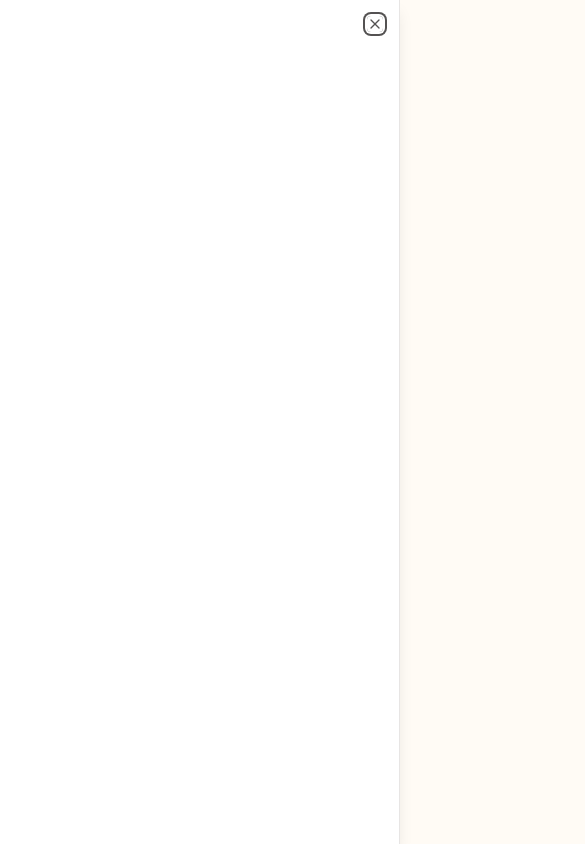
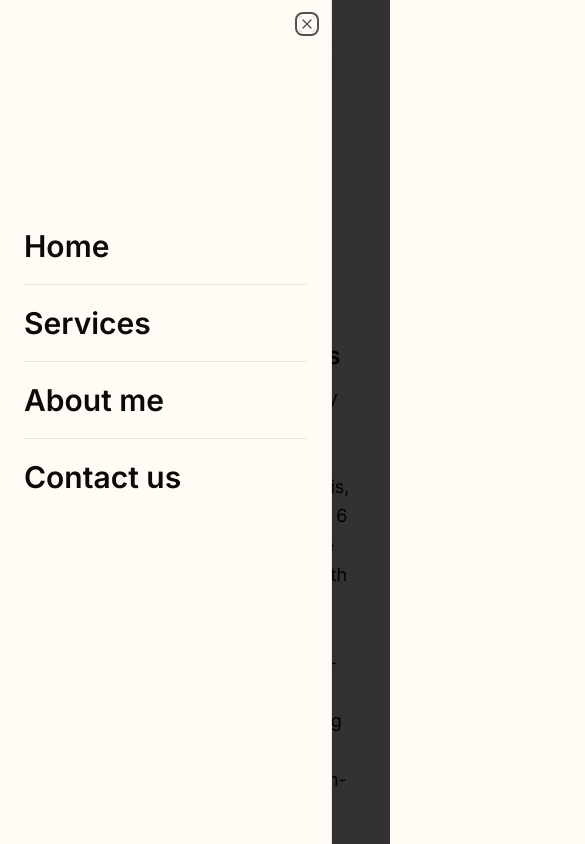
Before and after one commit to dv0c/dv0c-portfolio, a Next.js app: page /about-me in a window 390 px wide. Both pictures are taken after a click on the button 52 px from the left and 57 px from the top of the page. Shown: the top 844 px of the page, 585 px wide, since content can reach past the window. Built offline with nearby package versions, Linux system fonts and the light colour scheme.

Commit message:
modified:   src/app/(routes)/about-me/page.tsx 	modified:   src/components/Header.tsx 	modified:   src/components/Menu.tsx 	new file:   src/components/NavLinks.tsx 	new file:   src/lib/data.ts

```diff
--- a/src/app/(routes)/about-me/page.tsx
+++ b/src/app/(routes)/about-me/page.tsx
@@ -1,11 +1,10 @@
-
 import { Service } from "@/components/Service";
 import { font } from "@/lib/font";
 import { Circle, ImageIcon } from "lucide-react";
 import Image from "next/image";
 import me from "../../../../public/me.jpg";
 
-const page = ({ }) => {
+const page = ({}) => {
   return (
     <main>
       <div className="flex justify-center mx-auto">
@@ -22,30 +21,60 @@ const page = ({ }) => {
             <h2 className="text-2xl font-semibold text-center ">
               I'm Anastasios Meintanis
             </h2>
-            <p className="text-lg max-w-[320px] text-center text-center">
+            <p className="text-lg max-w-[320px] text-center">
               I'm a software engineer, currently working at{" "}
-              <a href="https://www.data-base.gr/" className="underline">Data Base</a>.
+              <a href="https://www.data-base.gr/" className="underline">
+                Data Base
+              </a>
+              .
             </p>
           </div>
         </div>
       </div>
-      <div className="max-w-5xl mx-auto">
-        <div className="mt-8 p-6 mb-8">
+      <div className="md:max-w-5xl max-w-full mx-auto">
+        <div className="mt-8 p-0 md:p-6 mb-8">
           <p className="text-lg text-center leading-relaxed">
-            Greetings, I'm Anastasios Meintanis, a 20-year-old web developer with 6 years of experience based in the picturesque locales of Greece. With a fervent passion for coding, I specialize in crafting immersive digital experiences using cutting-edge technologies. Proficient in Next.js, Angular, and React, I bring ideas to life through meticulous development and creative problem-solving. My journey in the digital landscape has been marked by diverse projects and collaborations with startups, where I've honed my skills and contributed to innovative solutions. With an insatiable appetite for learning and a knack for simplifying complexities, I thrive on exploring new horizons in web development. I invite you to join me on this exciting journey as we redefine the possibilities of the digital world, one project at a time.
+            Greetings, I'm Anastasios Meintanis, a 20-year-old web developer
+            with 6 years of experience based in the picturesque locales of
+            Greece. With a fervent passion for coding, I specialize in crafting
+            immersive digital experiences using cutting-edge technologies.
+            Proficient in Next.js, Angular, and React, I bring ideas to life
+            through meticulous development and creative problem-solving. My
+            journey in the digital landscape has been marked by diverse projects
+            and collaborations with startups, where I've honed my skills and
+            contributed to innovative solutions. With an insatiable appetite for
+            learning and a knack for simplifying complexities, I thrive on
+            exploring new horizons in web development. I invite you to join me
+            on this exciting journey as we redefine the possibilities of the
+            digital world, one project at a time.
           </p>
         </div>
         <div className="mt-10 pt-10 border-t">
           <section className="space-y-5">
             <h3
-              className={"font-medium text-2xl text-center w-full text-stone-800 mt-3 " + font.className}
+              className={
+                "font-medium text-2xl text-center w-full text-stone-800 mt-3 " +
+                font.className
+              }
             >
               My learning journey
             </h3>
-            <div className="items-center gap-5  flex">
-              <Service name="Learning Angular" description="2018 - 2019" svg={<Circle />} />
-              <Service name="Learning React" description="2019" svg={<Circle />} />
-              <Service name="Learning React" description="2019 - Present" svg={<Circle />} />
+            <div className="items-center gap-5 flex-wrap md:flex-nowrap flex">
+              <Service
+                name="Learning Angular"
+                description="2018 - 2019"
+                svg={<Circle />}
+              />
+              <Service
+                name="Learning React"
+                description="2019"
+                svg={<Circle />}
+              />
+              <Service
+                name="Learning Next Js"
+                description="2019 - Present"
+                svg={<Circle />}
+              />
             </div>
           </section>
           <section>
@@ -59,17 +88,34 @@ const page = ({ }) => {
 
 export default page;
 
-
 const KeepInMind = () => {
   return (
     <div className="mt-10 pt-10 border-t">
       <h3
-        className={"font-medium text-2xl text-center w-full text-stone-800 mt-3 mb-5 " + font.className}
+        className={
+          "font-medium text-2xl text-center w-full text-stone-800 mt-3 mb-5 " +
+          font.className
+        }
       >
         Crafting Exceptional User Experiences
       </h3>
       <p className="text-lg text-center leading-relaxed">
-        Crafting a website that seamlessly blends speed, responsiveness, and SEO optimization is paramount in delivering an exceptional user experience. With a commitment to efficiency without unnecessary cost escalation, I ensure each project is meticulously tailored to achieve these goals. Through image optimization techniques and judicious use of content delivery networks (CDNs), I minimize load times while maximizing content quality. Implementation of lazy loading and Gzip compression further enhances performance, ensuring swift delivery of content to users worldwide. Responsive design principles are at the core of my approach, guaranteeing that websites adapt flawlessly to any screen size or device. Adherence to SEO best practices, such as strategic keyword placement and fast loading times, bolsters visibility and search engine rankings. Moreover, prioritizing accessibility and browser caching ensures inclusivity and smooth browsing experiences for all users. Continuous performance monitoring enables fine-tuning and optimization, ensuring sustained excellence in user satisfaction and engagement.
+        Crafting a website that seamlessly blends speed, responsiveness, and SEO
+        optimization is paramount in delivering an exceptional user experience.
+        With a commitment to efficiency without unnecessary cost escalation, I
+        ensure each project is meticulously tailored to achieve these goals.
+        Through image optimization techniques and judicious use of content
+        delivery networks (CDNs), I minimize load times while maximizing content
+        quality. Implementation of lazy loading and Gzip compression further
+        enhances performance, ensuring swift delivery of content to users
+        worldwide. Responsive design principles are at the core of my approach,
+        guaranteeing that websites adapt flawlessly to any screen size or
+        device. Adherence to SEO best practices, such as strategic keyword
+        placement and fast loading times, bolsters visibility and search engine
+        rankings. Moreover, prioritizing accessibility and browser caching
+        ensures inclusivity and smooth browsing experiences for all users.
+        Continuous performance monitoring enables fine-tuning and optimization,
+        ensuring sustained excellence in user satisfaction and engagement.
       </p>
       {/* <h1 className={"text-lg font-semibold my-5 text-center " + font.className}>How can we achive this</h1>
       <div className="flex items-center gap-3 flex-wrap">
--- a/src/components/Header.tsx
+++ b/src/components/Header.tsx
@@ -6,8 +6,8 @@ const Header = () => {
   return (
     <header className="py-10">
       <div className="flex items-center justify-between">
-        <section className="flex items-center gap-10">
-          <div className="md:hidden block">
+        <section className="flex items-center gap-7">
+          <div className="md:hidden items-center flex">
             <Menu />
           </div>
           <Link href={"/"}>
--- a/src/components/Menu.tsx
+++ b/src/components/Menu.tsx
@@ -1,23 +1,24 @@
+"use client";
 import { MenuIcon } from "lucide-react";
-import {
-  Sheet,
-  SheetContent,
-  SheetDescription,
-  SheetHeader,
-  SheetTitle,
-  SheetTrigger,
-} from "./ui/sheet";
+import { NavLinks } from "./NavLinks";
+import { Sheet, SheetContent, SheetTrigger } from "./ui/sheet";
+import { useState } from "react";
 
 export const Menu = () => {
+  const [isOpen, setIsOpen] = useState(false);
   return (
-    <Sheet>
+    <Sheet onOpenChange={setIsOpen} open={isOpen}>
       <SheetTrigger>
         <MenuIcon type="button" />
       </SheetTrigger>
       <SheetContent
         side={"left"}
-        className="w-[400px] sm:w-[540px]"
-      ></SheetContent>
+        className="w-[400px] bg-primaryColor max-w-[85vw] sm:w-[540px]"
+      >
+        <div className="min-h-[80vh] divide-y flex flex-col justify-center">
+          <NavLinks isOpen={isOpen} setIsOpen={setIsOpen} />
+        </div>
+      </SheetContent>
     </Sheet>
   );
 };
--- /dev/null
+++ b/src/components/NavLinks.tsx
@@ -0,0 +1,32 @@
+import { navigationLinks } from "@/lib/data";
+import Link from "next/link";
+
+export const NavLinks = ({
+  isOpen,
+  setIsOpen,
+}: {
+  isOpen: boolean;
+  setIsOpen: any;
+}) => {
+  return (
+    <>
+      <Link
+        onClick={() => setIsOpen(!isOpen)}
+        href={"/"}
+        className="py-5 active:underline"
+      >
+        <h1 className="text-3xl font-semibold">Home</h1>
+      </Link>
+      {navigationLinks.map((link) => (
+        <Link
+          onClick={() => setIsOpen(!isOpen)}
+          href={link.href}
+          className="py-5 active:underline"
+          key={link.title}
+        >
+          <h1 className="text-3xl font-semibold">{link.title}</h1>
+        </Link>
+      ))}
+    </>
+  );
+};
--- /dev/null
+++ b/src/lib/data.ts
@@ -0,0 +1,14 @@
+export const navigationLinks = [
+  {
+    title: "Services",
+    href: "/services",
+  },
+  {
+    title: "About me",
+    href: "/about-me",
+  },
+  {
+    title: "Contact us",
+    href: "/contact-us",
+  },
+] as const;
```
